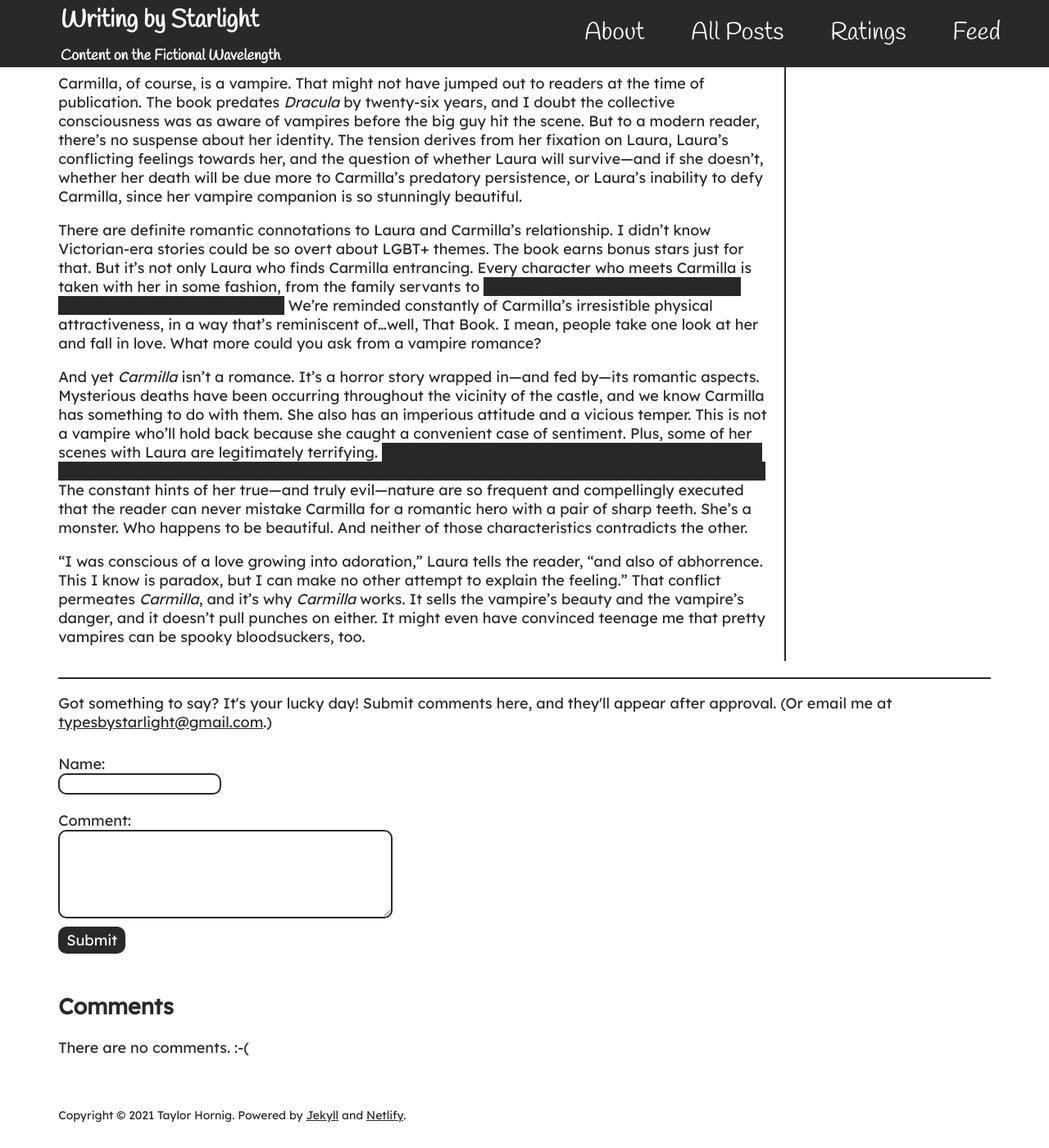
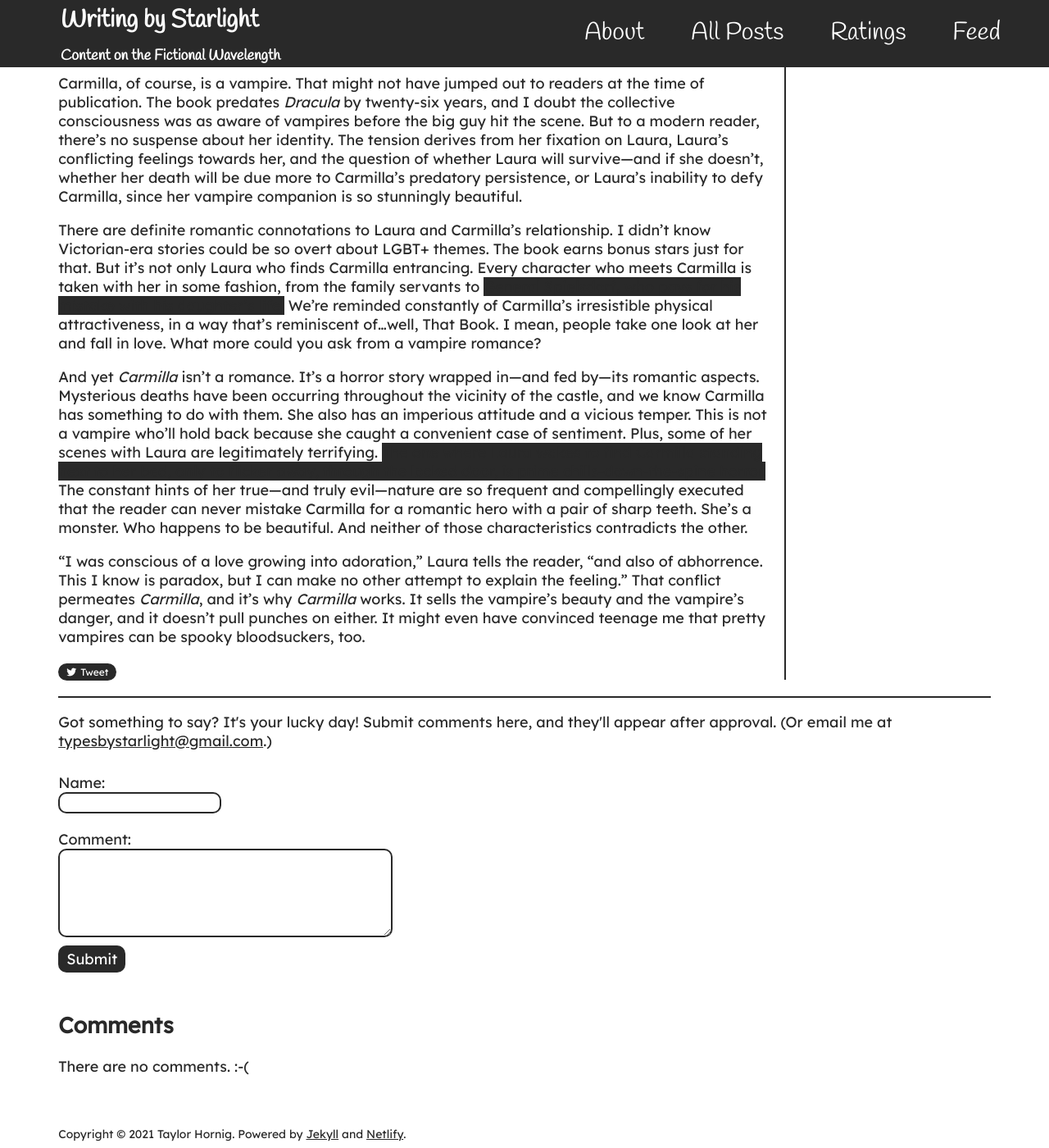
Before and after one commit to cehornig/starlight-blog, a Jekyll site: the page built from _posts/2021-09-28-carmilla.md, in a window 1280 px wide and 1400 px high, scrolled down 776 px. Shown: the whole window at 82% size. Built offline with Jekyll 4.4.1, drawn with Linux system fonts in a browser that asks for light colours; nearby versions of some CDN libraries; before the commit the page ends 2153 px from its top, so only the background shows below that.

Commit message:
Fix bad hover styles on comment email, add tweet button for individual posts

```diff
--- a/_layouts/post.html
+++ b/_layouts/post.html
@@ -17,3 +17,4 @@
 {% endif %}
 <p class="date">{{ page.date | date: "%B %-d, %Y" }}</p>
 {{ content }}
+<a class="share-btn" title="Share with the universe!"><i class="fab fa-twitter"></i>Tweet</a>
--- a/_sass/main.scss
+++ b/_sass/main.scss
@@ -126,6 +126,23 @@
         margin-top: 20px;
         border-top: 2px solid $dark;
         padding-top: 20px;
+      }
+
+      a.share-btn {
+        background: $dark;
+        color: $light;
+        padding: 3px 10px;
+        border-radius: 20px;
+        text-decoration: none;
+        font-size: 12px;
+
+        .fa-twitter {
+          margin-right: 5px;
+        }
+      }
+
+      a.share-btn:hover {
+        background: $hoverlink;
       }
     }
   }
@@ -287,7 +304,12 @@
   }
 
   a:hover {
+    color: $hoverlink;
+  }
+
+  a.form-submit:hover {
     background: $hoverlink;
+    color: $light;
   }
 
   .content-input {
```
Also changed, not shown: assets/js/custom.js (+9 -0 lines), assets/js/custom.min.js.
